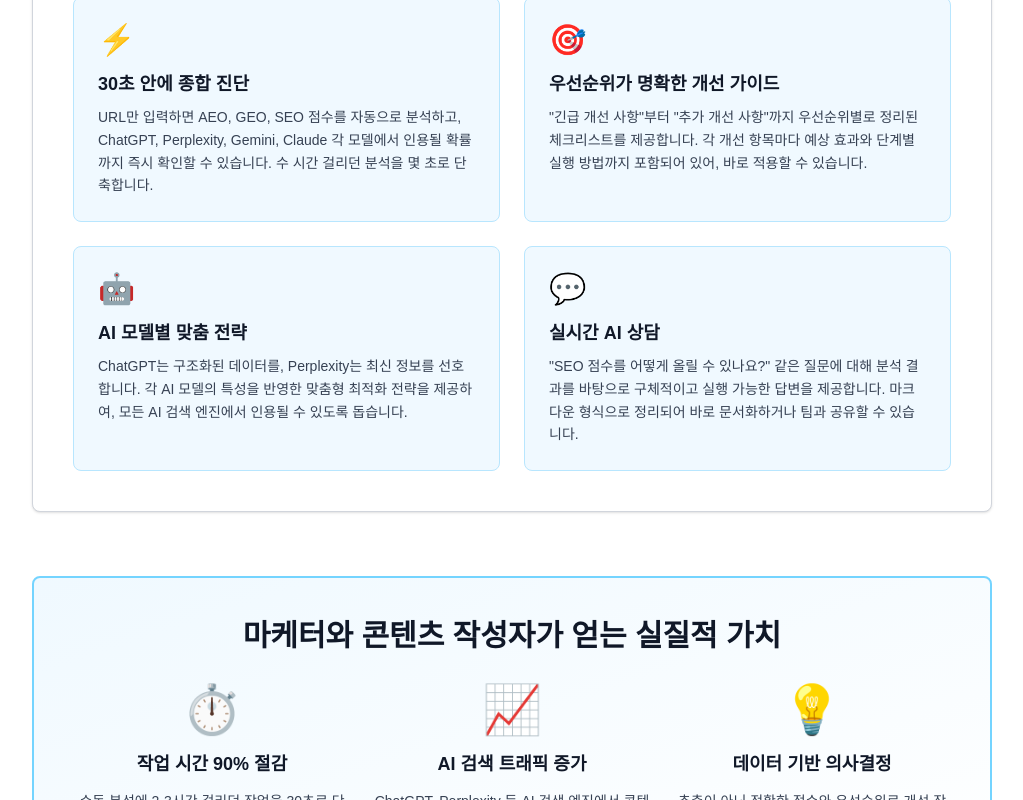
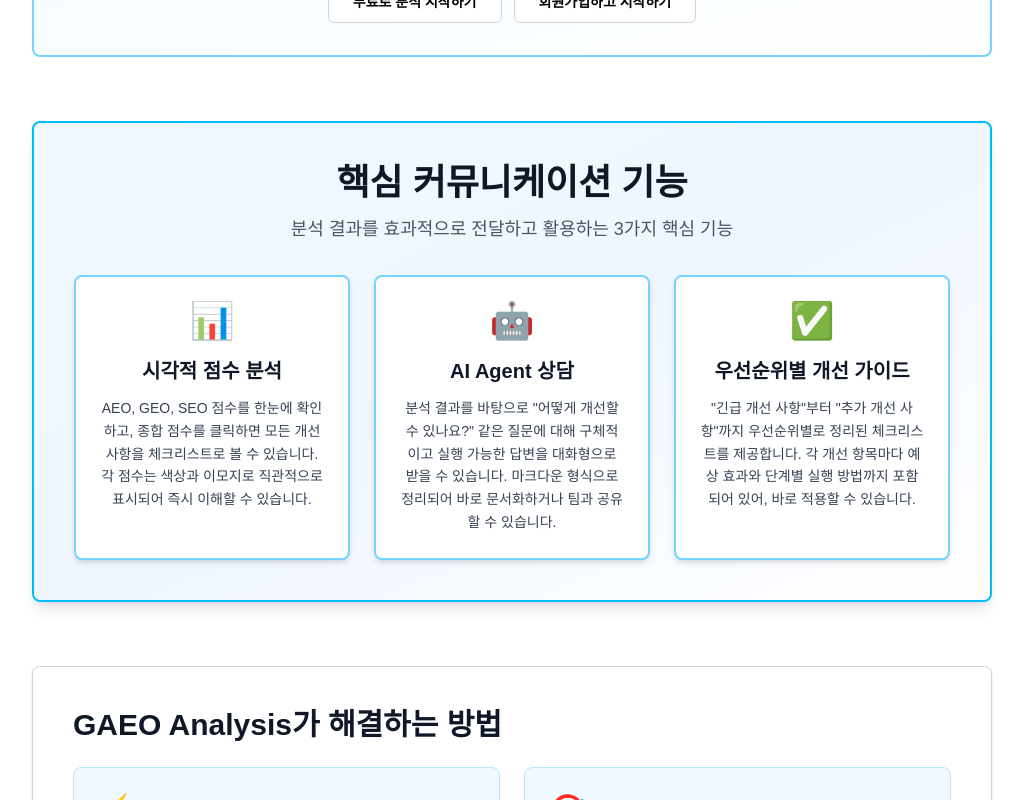
Before and after one commit to saewookkangboy/gaeoanalysis, a Next.js app: page /about in a window 1280 px wide. Shown: the part 1180-1980 px from the top of the page, without its empty margins (128-1151 px from the left). Built offline with nearby package versions, Linux system fonts and the light colour scheme; no server answers; a web font is replaced by a local one.

Commit message:
feat: about 페이지 리뉴얼 - 최근 기능 추가 및 가독성 개선

```diff
--- a/app/about/page.tsx
+++ b/app/about/page.tsx
@@ -54,10 +54,20 @@ export default function AboutPage() {
           <h1 className="mb-4 text-4xl sm:text-5xl font-bold text-gray-900">
             AI 검색 시대, 콘텐츠가 AI에게 선택받으려면?
           </h1>
-          <p className="mx-auto max-w-3xl text-xl sm:text-2xl text-gray-600 leading-relaxed">
+          <p className="mx-auto max-w-3xl text-xl sm:text-2xl text-gray-600 leading-relaxed mb-6">
             ChatGPT, Perplexity, Gemini, Claude가 당신의 콘텐츠를 인용하도록 만드는<br />
             <span className="font-semibold text-sky-600">실전 최적화 도구</span>
           </p>
+
+          {/* 마케터가 직접 만든 도구 강조 */}
+          <div className="mx-auto max-w-2xl rounded-lg border-2 border-amber-300 bg-gradient-to-br from-amber-50 to-yellow-50 p-6 sm:p-8">
+            <p className="text-lg sm:text-xl font-semibold text-gray-900 leading-relaxed">
+              💡 <span className="text-amber-700">마케터 스스로가 불편한 것을 극복하기 위해,<br className="hidden sm:block" /> 직접 필요한 것을 개발한 도구입니다</span>
+            </p>
+            <p className="mt-4 text-sm sm:text-base text-gray-700 leading-relaxed">
+              SEO, AEO, GEO를 각각 분석하고, AI 모델별 최적화 전략을 연구하는 데 수 시간이 걸리는 현실적인 문제를 해결하기 위해 탄생했습니다.
+            </p>
+          </div>
         </div>
 
         {/* 문제 정의 */}
@@ -125,6 +135,46 @@ export default function AboutPage() {
           </div>
         </section>
 
+        {/* Top 3 커뮤니케이션 강조 */}
+        <section className="mb-16">
+          <div className="rounded-lg border-2 border-sky-400 bg-gradient-to-br from-sky-50 via-blue-50 to-white p-8 sm:p-10 shadow-lg">
+            <div className="text-center mb-8">
+              <h2 className="mb-3 text-3xl sm:text-4xl font-bold text-gray-900">
+                핵심 커뮤니케이션 기능
+              </h2>
+              <p className="text-lg text-gray-600">
+                분석 결과를 효과적으로 전달하고 활용하는 3가지 핵심 기능
+              </p>
+            </div>
+            <div className="grid gap-6 md:grid-cols-3">
+              <div className="rounded-lg border-2 border-sky-300 bg-white p-6 shadow-md hover:shadow-lg transition-shadow">
+                <div className="mb-4 text-4xl text-center">📊</div>
+                <h3 className="mb-3 text-xl font-bold text-gray-900 text-center">시각적 점수 분석</h3>
+                <p className="text-sm text-gray-700 leading-relaxed text-center">
+                  AEO, GEO, SEO 점수를 한눈에 확인하고, 종합 점수를 클릭하면 모든 개선 사항을 체크리스트로 볼 수 있습니다.
+                  각 점수는 색상과 이모지로 직관적으로 표시되어 즉시 이해할 수 있습니다.
+                </p>
+              </div>
+              <div className="rounded-lg border-2 border-sky-300 bg-white p-6 shadow-md hover:shadow-lg transition-shadow">
+                <div className="mb-4 text-4xl text-center">🤖</div>
+                <h3 className="mb-3 text-xl font-bold text-gray-900 text-center">AI Agent 상담</h3>
+                <p className="text-sm text-gray-700 leading-relaxed text-center">
+                  분석 결과를 바탕으로 "어떻게 개선할 수 있나요?" 같은 질문에 대해 구체적이고 실행 가능한 답변을 대화형으로 받을 수 있습니다.
+                  마크다운 형식으로 정리되어 바로 문서화하거나 팀과 공유할 수 있습니다.
+                </p>
+              </div>
+              <div className="rounded-lg border-2 border-sky-300 bg-white p-6 shadow-md hover:shadow-lg transition-shadow">
+                <div className="mb-4 text-4xl text-center">✅</div>
+                <h3 className="mb-3 text-xl font-bold text-gray-900 text-center">우선순위별 개선 가이드</h3>
+                <p className="text-sm text-gray-700 leading-relaxed text-center">
+                  "긴급 개선 사항"부터 "추가 개선 사항"까지 우선순위별로 정리된 체크리스트를 제공합니다.
+                  각 개선 항목마다 예상 효과와 단계별 실행 방법까지 포함되어 있어, 바로 적용할 수 있습니다.
+                </p>
+              </div>
+            </div>
+          </div>
+        </section>
+
         {/* 해결책 */}
         <section className="mb-16">
           <div className="rounded-lg border border-gray-300 bg-white p-8 sm:p-10 shadow-sm">
@@ -161,11 +211,11 @@ export default function AboutPage() {
               </div>
               <div className="rounded-lg border border-sky-200 bg-sky-50 p-6">
                 <div className="mb-3 text-3xl">💬</div>
-                <h3 className="mb-2 text-lg font-semibold text-gray-900">실시간 AI 상담</h3>
+                <h3 className="mb-2 text-lg font-semibold text-gray-900">고도화된 AI Agent 상담</h3>
                 <p className="text-sm text-gray-700 leading-relaxed">
-                  "SEO 점수를 어떻게 올릴 수 있나요?" 같은 질문에 대해 분석 결과를 바탕으로
-                  구체적이고 실행 가능한 답변을 제공합니다. 마크다운 형식으로 정리되어
-                  바로 문서화하거나 팀과 공유할 수 있습니다.
+                  분석 결과를 바탕으로 구체적이고 실행 가능한 답변을 제공합니다.
+                  마크다운 형식 렌더링, 답변 복사 기능, 동적 추천 질문 생성 등
+                  실무에 바로 활용할 수 있는 기능을 제공합니다.
                 </p>
               </div>
             </div>
@@ -251,17 +301,17 @@ export default function AboutPage() {
         {/* 핵심 기능 */}
         <section className="mb-16">
           <h2 className="mb-8 text-center text-2xl sm:text-3xl font-bold text-gray-900">
-            핵심 기능
+            모든 기능
           </h2>
           <div className="grid gap-6 md:grid-cols-2 lg:grid-cols-3">
-            <div className="rounded-lg border border-gray-300 bg-white p-6 shadow-sm">
+            <div className="rounded-lg border border-gray-300 bg-white p-6 shadow-sm hover:shadow-md transition-shadow">
               <div className="mb-3 text-3xl">📊</div>
               <h3 className="mb-2 text-lg font-semibold text-gray-900">종합 점수 분석</h3>
               <p className="text-sm text-gray-600 leading-relaxed">
                 AEO, GEO, SEO 점수를 한눈에 확인하고, 종합 점수를 클릭하면 모든 개선 사항을 체크리스트로 볼 수 있습니다.
               </p>
             </div>
-            <div className="rounded-lg border border-gray-300 bg-white p-6 shadow-sm">
+            <div className="rounded-lg border border-gray-300 bg-white p-6 shadow-sm hover:shadow-md transition-shadow">
               <div className="mb-3 text-3xl">🤖</div>
               <h3 className="mb-2 text-lg font-semibold text-gray-900">AI 모델별 인용 확률</h3>
               <p className="text-sm text-gray-600 leading-relaxed">
@@ -269,22 +319,22 @@ export default function AboutPage() {
                 모델별 맞춤 개선 제안을 제공합니다.
               </p>
             </div>
-            <div className="rounded-lg border border-gray-300 bg-white p-6 shadow-sm">
+            <div className="rounded-lg border border-gray-300 bg-white p-6 shadow-sm hover:shadow-md transition-shadow">
               <div className="mb-3 text-3xl">💬</div>
-              <h3 className="mb-2 text-lg font-semibold text-gray-900">AI Agent 상담</h3>
+              <h3 className="mb-2 text-lg font-semibold text-gray-900">고도화된 AI Agent</h3>
               <p className="text-sm text-gray-600 leading-relaxed">
-                분석 결과를 바탕으로 "어떻게 개선할 수 있나요?" 같은 질문에 대해
-                구체적이고 실행 가능한 답변을 대화형으로 받을 수 있습니다.
+                마크다운 형식 답변 렌더링, 답변 복사 기능, 동적 추천 질문 생성, 대화 이력 저장 등
+                실무에 바로 활용할 수 있는 고급 기능을 제공합니다.
               </p>
             </div>
-            <div className="rounded-lg border border-gray-300 bg-white p-6 shadow-sm">
+            <div className="rounded-lg border border-gray-300 bg-white p-6 shadow-sm hover:shadow-md transition-shadow">
               <div className="mb-3 text-3xl">✅</div>
               <h3 className="mb-2 text-lg font-semibold text-gray-900">실행 가능한 개선 팁</h3>
               <p className="text-sm text-gray-600 leading-relaxed">
                 우선순위별로 정리된 개선 항목과 각 항목의 예상 효과, 단계별 실행 방법을 제공합니다.
               </p>
             </div>
-            <div className="rounded-lg border border-gray-300 bg-white p-6 shadow-sm">
+            <div className="rounded-lg border border-gray-300 bg-white p-6 shadow-sm hover:shadow-md transition-shadow">
               <div className="mb-3 text-3xl">📚</div>
               <h3 className="mb-2 text-lg font-semibold text-gray-900">가이드라인 라이브러리</h3>
               <p className="text-sm text-gray-600 leading-relaxed">
@@ -292,12 +342,33 @@ export default function AboutPage() {
                 콘텐츠 작성 시 바로 참고할 수 있습니다.
               </p>
             </div>
-            <div className="rounded-lg border border-gray-300 bg-white p-6 shadow-sm">
+            <div className="rounded-lg border border-gray-300 bg-white p-6 shadow-sm hover:shadow-md transition-shadow">
               <div className="mb-3 text-3xl">📋</div>
               <h3 className="mb-2 text-lg font-semibold text-gray-900">분석 이력 관리</h3>
               <p className="text-sm text-gray-600 leading-relaxed">
                 최근 분석 기록을 저장하고 관리하여, 콘텐츠 개선 전후를 비교하거나
                 팀과 공유할 수 있습니다.
+              </p>
+            </div>
+            <div className="rounded-lg border border-gray-300 bg-white p-6 shadow-sm hover:shadow-md transition-shadow">
+              <div className="mb-3 text-3xl">⚡</div>
+              <h3 className="mb-2 text-lg font-semibold text-gray-900">빠른 분석 속도</h3>
+              <p className="text-sm text-gray-600 leading-relaxed">
+                캐싱 시스템과 최적화된 알고리즘으로 동일 URL 재분석 시 즉시 결과를 제공합니다.
+              </p>
+            </div>
+            <div className="rounded-lg border border-gray-300 bg-white p-6 shadow-sm hover:shadow-md transition-shadow">
+              <div className="mb-3 text-3xl">🔄</div>
+              <h3 className="mb-2 text-lg font-semibold text-gray-900">알고리즘 자동 학습</h3>
+              <p className="text-sm text-gray-600 leading-relaxed">
+                분석 결과 기반 자동 가중치 학습으로 지속적으로 정확도가 향상됩니다.
+              </p>
+            </div>
+            <div className="rounded-lg border border-gray-300 bg-white p-6 shadow-sm hover:shadow-md transition-shadow">
+              <div className="mb-3 text-3xl">📱</div>
+              <h3 className="mb-2 text-lg font-semibold text-gray-900">반응형 디자인</h3>
+              <p className="text-sm text-gray-600 leading-relaxed">
+                모바일, 태블릿, 데스크톱 모든 기기에서 완벽하게 작동합니다.
               </p>
             </div>
           </div>
@@ -357,7 +428,7 @@ export default function AboutPage() {
               다른 도구와 차별화되는 점
             </h2>
             <div className="grid gap-6 md:grid-cols-2">
-              <div className="rounded-lg border border-sky-200 bg-white p-6">
+              <div className="rounded-lg border border-sky-200 bg-white p-6 hover:shadow-md transition-shadow">
                 <h3 className="mb-3 text-lg font-semibold text-gray-900">🎯 AI 모델별 맞춤 분석</h3>
                 <p className="text-sm text-gray-700 leading-relaxed">
                   단순 SEO 점수가 아닌, ChatGPT, Perplexity, Gemini, Claude 각 모델의 특성을 반영한
@@ -365,22 +436,21 @@ export default function AboutPage() {
                   구체적인 점수로 보여줍니다.
                 </p>
               </div>
-              <div className="rounded-lg border border-sky-200 bg-white p-6">
+              <div className="rounded-lg border border-sky-200 bg-white p-6 hover:shadow-md transition-shadow">
                 <h3 className="mb-3 text-lg font-semibold text-gray-900">💡 실행 가능한 개선 팁</h3>
                 <p className="text-sm text-gray-700 leading-relaxed">
                   추상적인 조언이 아닌, "이렇게 하면 이만큼 효과가 있다"는 예상 효과와
                   단계별 실행 방법을 제공합니다. 바로 적용할 수 있는 실전 가이드입니다.
                 </p>
               </div>
-              <div className="rounded-lg border border-sky-200 bg-white p-6">
-                <h3 className="mb-3 text-lg font-semibold text-gray-900">🤖 AI Agent 상담</h3>
+              <div className="rounded-lg border border-sky-200 bg-white p-6 hover:shadow-md transition-shadow">
+                <h3 className="mb-3 text-lg font-semibold text-gray-900">🤖 고도화된 AI Agent</h3>
                 <p className="text-sm text-gray-700 leading-relaxed">
-                  분석 결과를 바탕으로 "SEO 점수를 어떻게 올릴 수 있나요?" 같은 질문에 대해
-                  구체적이고 실행 가능한 답변을 제공합니다. 마크다운 형식으로 정리되어
-                  바로 문서화하거나 팀과 공유할 수 있습니다.
+                  분석 결과를 바탕으로 구체적이고 실행 가능한 답변을 제공합니다.
+                  마크다운 형식 렌더링, 답변 복사, 동적 추천 질문 생성 등 실무에 바로 활용할 수 있는 기능을 제공합니다.
                 </p>
               </div>
-              <div className="rounded-lg border border-sky-200 bg-white p-6">
+              <div className="rounded-lg border border-sky-200 bg-white p-6 hover:shadow-md transition-shadow">
                 <h3 className="mb-3 text-lg font-semibold text-gray-900">⚡ 즉시 사용 가능</h3>
                 <p className="text-sm text-gray-700 leading-relaxed">
                   복잡한 설정이나 학습 없이, URL만 입력하면 바로 분석을 시작할 수 있습니다.
```
